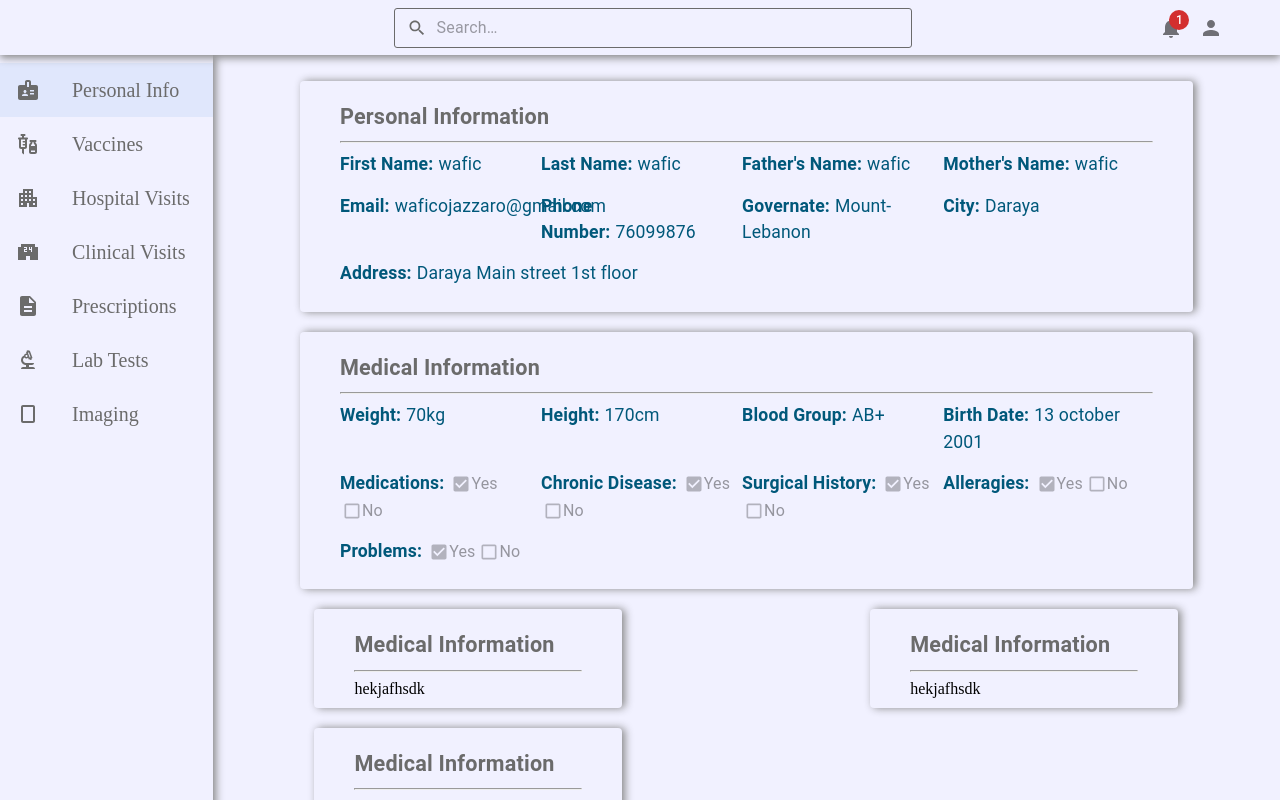
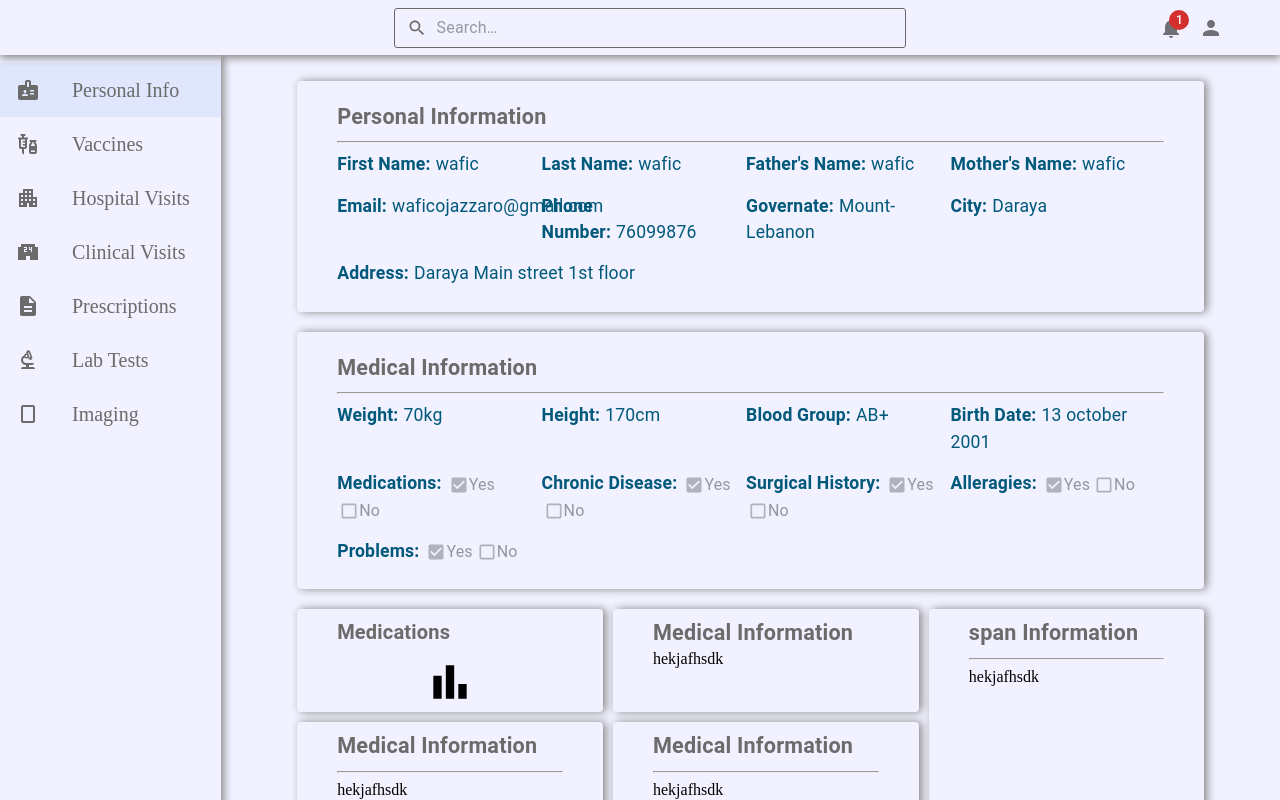
Before and after one commit to waficjazz/medrProject, a React (Create React App) app in the folder front/: page / in a window 1280 px wide. Built offline with nearby package versions, Linux system fonts and the light colour scheme; the HTML template or start-up script is replaced by a standard one.

Commit message:
fix sizing

```diff
--- a/front/src/pages/MainPage/MainPage.css
+++ b/front/src/pages/MainPage/MainPage.css
@@ -11,12 +11,17 @@
   --main-white: #f1f1ff;
 }
 
+* {
+  box-sizing: border-box;
+}
+
 body {
   margin: 0;
   padding: 0;
   height: 100vh;
   width: 100vw;
   background-color: var(--main-white);
+  box-sizing: border-box;
 }
 
 .mainPage {
--- a/front/src/pages/PersonalInfo/PersonalInfo.css
+++ b/front/src/pages/PersonalInfo/PersonalInfo.css
@@ -7,7 +7,7 @@
   align-items: center;
 }
 .personalInfo {
-  width: 80%;
+  width: 90%;
   background-color: var(--main-white);
   border-radius: 4px;
   box-shadow: 3px 0px 8px #888888;
@@ -17,7 +17,7 @@
 }
 .medicalInfo {
   margin-top: 20px;
-  width: 80%;
+  width: 90%;
   background-color: var(--main-white);
   border-radius: 4px;
   box-shadow: 3px 0px 8px #888888;
@@ -27,8 +27,9 @@
 }
 @media screen and (max-width: 1670px) and (hover: hover) {
   .personalInfo,
-  .medicalInfo {
-    width: 95%;
+  .medicalInfo,
+  .smallParts {
+    width: 95% !important;
   }
 }
 .internalText {
@@ -85,21 +86,43 @@
 }
 
 .smallParts {
-  width: 85%;
-  padding-bottom: 10px;
-  display: flex;
-  flex-direction: row;
-  flex-wrap: wrap;
-  justify-content: space-between;
+  width: 90%;
+  display: grid;
+  grid-template-columns: auto auto auto;
+  grid-auto-rows: 1fr;
+  height: 40%;
+  padding-top: 20px;
+  padding-bottom: 20px;
+  row-gap: 10px;
+  column-gap: 10px;
+}
+
+.dchild {
+  grid-row-start: 1;
+  grid-row-end: 3;
+  grid-column-start: 3;
 }
 
 .medications {
-  margin-top: 20px;
-  width: 26.4%;
   background-color: var(--main-white);
   border-radius: 4px;
   box-shadow: 3px 0px 8px #888888;
   padding-inline: 40px;
-  padding-top: 20px;
+  padding-top: 8px;
   padding-bottom: 10px;
 }
+
+.medicationsBody {
+  /* background-color: red; */
+  display: flex;
+  flex-direction: column;
+  justify-content: center;
+  align-items: center;
+  height: 70%;
+}
+.smheaders {
+  font-weight: bold;
+  font-size: 1.25rem;
+  color: var(--main-blue);
+  margin-bottom: 5px;
+}
--- a/front/src/pages/PersonalInfo/PersonalInfo.jsx
+++ b/front/src/pages/PersonalInfo/PersonalInfo.jsx
@@ -2,6 +2,7 @@ import { Checkbox, Typography, FormControlLabel, FormGroup } from "@mui/material
 import React from "react";
 import "./PersonalInfo.css";
 import { StyledEngineProvider } from "@mui/material/styles";
+import BarChartIcon from "@mui/icons-material/BarChart";
 const PersonalInfo = () => {
   return (
     <>
@@ -96,12 +97,23 @@ const PersonalInfo = () => {
           </div>
           <div className="smallParts">
             <div className="medications">
+              <Typography className="smheaders">Medications</Typography>
+
+              <div className="medicationsBody">
+                <BarChartIcon sx={{ fontSize: "50px" }} />
+              </div>
+            </div>
+            <div className="medications">
+              <Typography className="headers">Medical Information</Typography>
+              hekjafhsdk
+            </div>
+            <div className="medications ">
               <Typography className="headers">Medical Information</Typography>
               <hr />
               hekjafhsdk
             </div>
-            <div className="medications">
-              <Typography className="headers">Medical Information</Typography>
+            <div className="medications dchild">
+              <Typography className="headers">span Information</Typography>
               <hr />
               hekjafhsdk
             </div>
```
